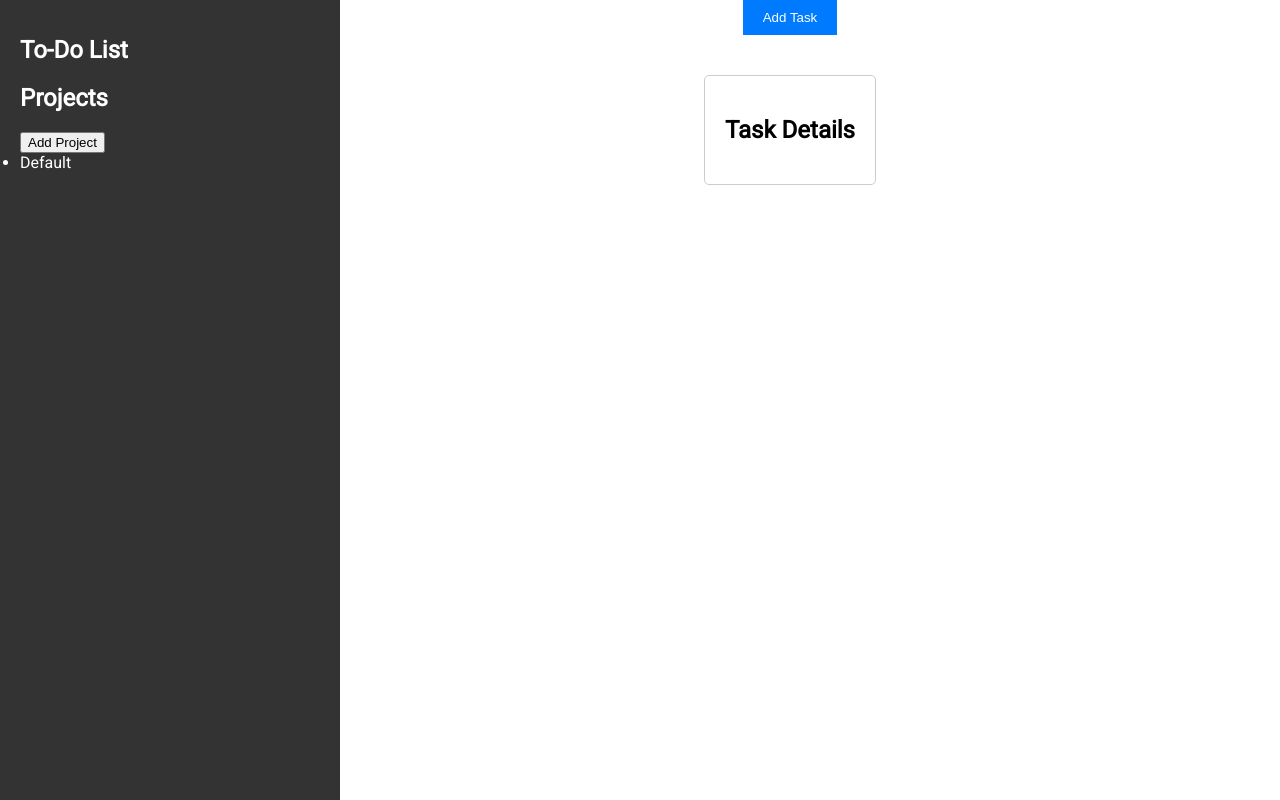
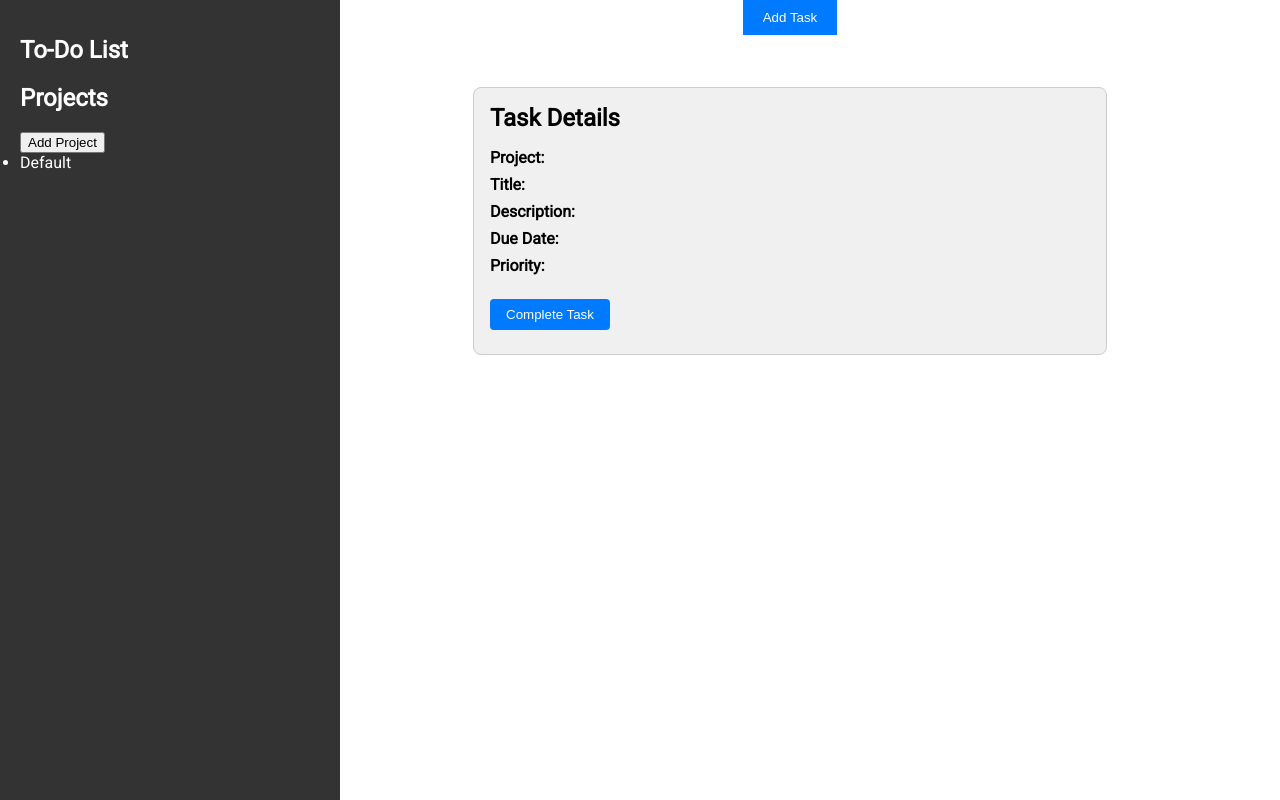
Before and after one commit to Toitw/to_do_app, a website built with webpack: page src/index.html in a window 1280 px wide. Built offline with nearby package versions, Linux system fonts and the light colour scheme.

Commit message:
Create the logic to display task details

```diff
--- a/src/dom.js
+++ b/src/dom.js
@@ -53,7 +53,7 @@ closeProjectButton.addEventListener('click', () => {
   projectModal.style.display = 'none';
 });
 
-// Display projects
+// Display projects/tasks on the menu
 function updateProjects() {
   const projectList = document.querySelector('.project-list');
 
@@ -78,6 +78,7 @@ function updateProjects() {
         // If a task item does not exist, create a new one and add it to the task list
         if (!existingTaskItem) {
           const taskItem = document.createElement('li');
+          taskItem.classList.add('task-item');
           taskItem.dataset.task = task.title;
           taskItem.textContent = task.title;
           taskList.appendChild(taskItem);
@@ -117,5 +118,35 @@ projectForm.addEventListener('submit', (event) => {
   updateProjects();
 });
 
+//Display task details
+
+document.addEventListener('DOMContentLoaded', () => {
+  const taskItems = document.querySelectorAll('.task-item');
+  const taskDetailsProject = document.querySelector('#task-details-project');
+  const taskDetailsTitle = document.querySelector('#task-details-title');
+  const taskDetailsDescription = document.querySelector('#task-details-description');
+  const taskDetailsDueDate = document.querySelector('#task-details-due-date');
+  const taskDetailsPriority = document.querySelector('#task-details-priority');
+
+  taskItems.forEach((taskItem) => {
+    taskItem.addEventListener('click', (event) => {
+      // Get the task title from the clicked task item element
+      const taskTitle = event.target.dataset.task;
+
+      // Find the task with the matching title
+      const task = tasks.find((task) => task.title === taskTitle);
+
+      // Update the task details with the task information
+      taskDetailsProject.textContent = `${task.project}`;
+      taskDetailsTitle.textContent = `${task.title}`;
+      taskDetailsDescription.textContent = `${task.description}`;
+      taskDetailsDueDate.textContent = `${task.dueDate}`;
+      taskDetailsPriority.textContent = `${task.priority}`;
+    });
+  });
+});
+
+//Complete a task
+
 
 export { updateProjects };
--- a/src/index.html
+++ b/src/index.html
@@ -33,7 +33,31 @@
             <button class="add-task-button">Add Task</button>
             <div class="task-details">
                 <h2>Task Details</h2>
-                <!-- Task details will be displayed here -->
+                <div class="task-details-content">
+                  <div class="task-details-row">
+                    <div class="task-details-label">Project:</div>
+                    <div class="task-details-value" id="task-details-project"></div>
+                  </div>
+                  <div class="task-details-row">
+                    <div class="task-details-label">Title:</div>
+                    <div class="task-details-value" id="task-details-title"></div>
+                  </div>
+                  <div class="task-details-row">
+                    <div class="task-details-label">Description:</div>
+                    <div class="task-details-value" id="task-details-description"></div>
+                  </div>
+                  <div class="task-details-row">
+                    <div class="task-details-label">Due Date:</div>
+                    <div class="task-details-value" id="task-details-due-date"></div>
+                  </div>
+                  <div class="task-details-row">
+                    <div class="task-details-label">Priority:</div>
+                    <div class="task-details-value" id="task-details-priority"></div>
+                  </div>
+                  <div class="task-details-row">
+                    <button class="complete-task-button">Complete Task</button>
+                  </div>
+                </div>
             </div>
         </div>
     </div>
--- a/src/style.css
+++ b/src/style.css
@@ -48,6 +48,10 @@ body, ul {
     margin-top: 20px;
 }
 
+.task-item {
+  cursor: default;
+}
+
 /* Style for the main section */
 .main {
     flex: 1;
@@ -70,12 +74,50 @@ body, ul {
 
 /* Style for task details section */
 .task-details {
-    margin-top: 20px;
+    margin-top: 2rem;
+    padding: 1rem;
+    background-color: #f0f0f0;
     border: 1px solid #ccc;
-    padding: 20px;
-    border-radius: 5px;
-    background-color: #fff;
-}
+    border-radius: 0.5rem;
+    width: 100%;
+    max-width: 600px;
+  }
+
+.task-details h2 {
+    margin-top: 0;
+    margin-bottom: 1rem;
+  }
+
+  .task-details-row {
+    display: flex;
+    flex-direction: row;
+    align-items: center;
+    margin-bottom: 0.5rem;
+  }
+
+  .task-details-label {
+    font-weight: bold;
+    margin-right: 1rem;
+    flex-basis: 100px;
+  }
+
+  .task-details-value {
+    flex-grow: 1;
+  }
+
+  .complete-task-button {
+    margin-top: 1rem;
+    padding: 0.5rem 1rem;
+    background-color: #007bff;
+    color: #fff;
+    border: none;
+    border-radius: 0.25rem;
+    cursor: pointer;
+  }
+
+  .complete-task-button:hover {
+    background-color: #0069d9;
+  }
 
 /* Style for the task modal */
 .task-modal {
```
Also changed, not shown: dist/dom.bundle.js, dist/index.bundle.js.
